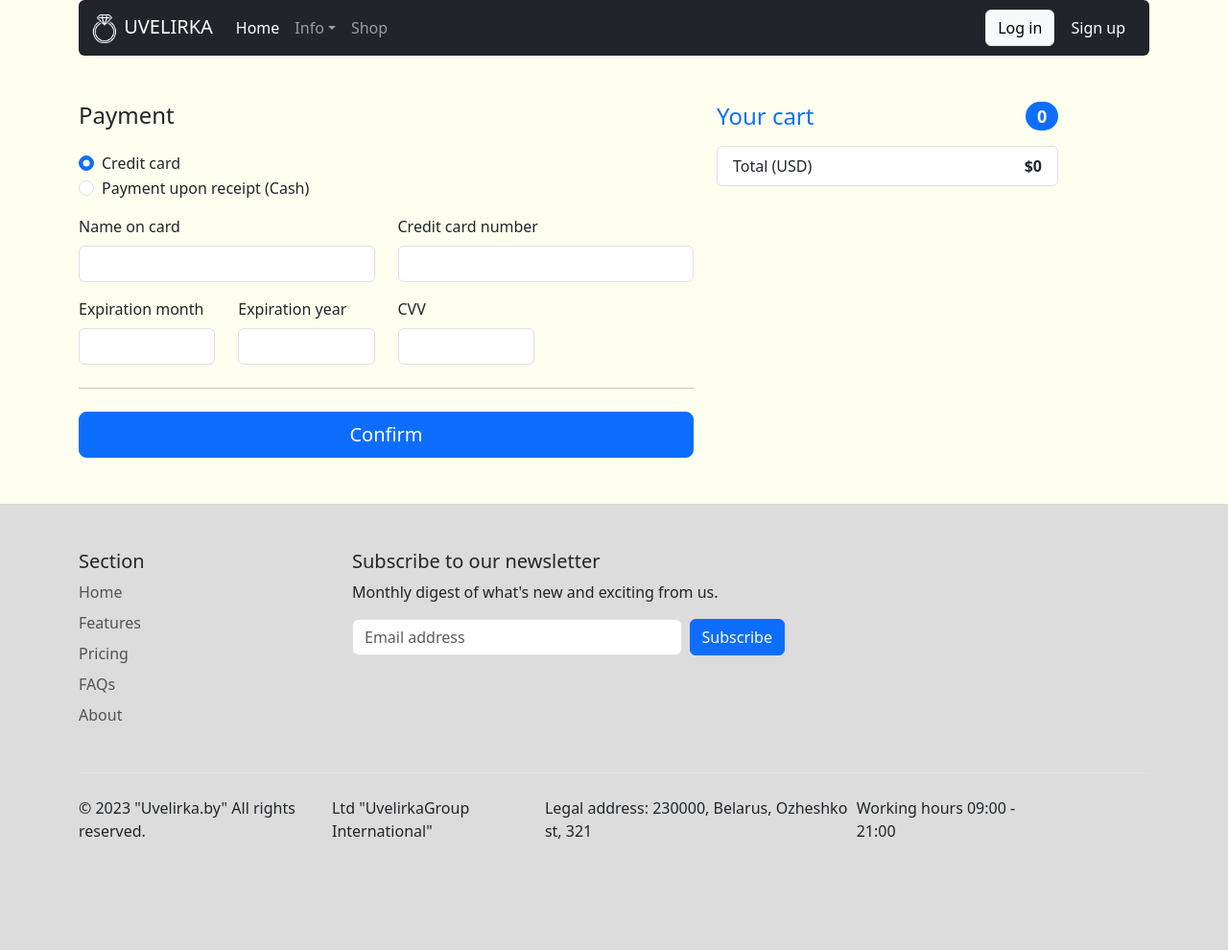
After one commit to MaksimPashkovsky/jewelry-pawnshop, a Flask app: template src/app/cart/templates/checkout.html in a window 1280 px wide. The commit adds this page. Shown: the whole page at 96% size. Run offline with Flask 3, Linux system fonts and the light colour scheme; the template is opened without the code that fills it, so the values that code supplies are empty.

Commit message:
account removed + checkout added

```diff
--- a/src/app/admin_views.py
+++ b/src/app/admin_views.py
@@ -10,7 +10,6 @@ def add_all_views(admin):
     admin.add_view(ArticleView(Article, session))
     admin.add_view(ModelView(ArticleType, session))
     admin.add_view(ModelView(History, session))
-    admin.add_view(ModelView(Account, session))
     admin.add_view(ModelView(Appraiser, session))
     admin.add_view(ModelView(Auction, session))
     admin.add_view(ModelView(Condition, session))
--- a/src/app/cart/static/js/confirm.js
+++ b/src/app/cart/static/js/confirm.js
@@ -1,8 +1,55 @@
-function confirm_purchase(balance, total_price, confirm_page_url, main_page_url) {
+function disable_card() {
+    var inputs = document.getElementsByClassName('form-control');
+    for (var i = 0; i < inputs.length; i++) {
+        inputs.item(i).disabled = true;
+    }
+}
 
-    if (Number(balance) < Number(total_price)) {
-        toastr.warning('Not enough money on account!');
-        return;
+function enable_card() {
+    var inputs = document.getElementsByClassName('form-control');
+    for (var i = 0; i < inputs.length; i++) {
+        inputs.item(i).disabled = false;
+    }
+}
+
+function confirm_purchase(confirm_page_url, main_page_url) {
+    toastr.options.positionClass = "toast-bottom-center";
+    toastr.options.timeOut = 3000;
+
+    if (document.getElementById('credit').checked) {
+
+        const card_number = document.getElementById('card-number');
+        card_number.style.borderColor = "black";
+        if (card_number.value.replace(/\d{16}/, "OK") !== "OK") {
+            card_number.style.borderColor = "red";
+            toastr.error('Invalid card number!')
+            return false;
+        }
+
+        const exp_month = document.getElementById('expiration-month')
+        const exp_year = document.getElementById('expiration-year')
+
+        exp_month.style.borderColor = "black";
+        exp_year.style.borderColor = "black";
+
+        if (exp_month.value.replace(/\d{2}/, "OK") !== "OK" || Number(exp_month.value) > 12 || Number(exp_month.value) < 1) {
+            exp_month.style.borderColor = "red";
+            toastr.error('Invalid month!')
+            return false;
+        }
+        if (exp_year.value.replace(/\d{2}/, "OK") !== "OK" || Number(exp_year.value) < 23) {
+            exp_year.style.borderColor = "red";
+            toastr.error('Invalid year!')
+            return false;
+        }
+
+        const cvv = document.getElementById('cvv');
+        cvv.style.borderColor = "black";
+        if (cvv.value.replace(/\d{3}/, "OK") !== "OK") {
+            cvv.style.borderColor = "red";
+            toastr.error('Invalid CVV!')
+            return false;
+        }
     }
 
     fetch(confirm_page_url, {
@@ -10,9 +57,10 @@ function confirm_purchase(balance, total_price, confirm_page_url, main_page_url)
     }).then(function (response) {
         if (response.ok) {
             toastr.success('Thank you!');
-            setTimeout(() => { window.location.replace(main_page_url) }, 1000);
-        }
-        else {
+            setTimeout(() => {
+                window.location.replace(main_page_url)
+            }, 1000);
+        } else {
             toastr.warning('Not enough products!')
         }
     });
--- /dev/null
+++ b/src/app/cart/templates/checkout.html
@@ -0,0 +1,84 @@
+{% extends 'base.html' %}
+
+{% block title %}
+    <title>Checkout</title>
+{% endblock %}
+
+{% block script %}
+    <script src="{{ url_for('cart.static', filename='js/confirm.js') }}"></script>
+{% endblock %}
+
+{% block main %}
+    <div class="container">
+        <div class="row">
+            <div class="col-md-7">
+
+                    <h4 class="mb-4">Payment</h4>
+                    <div class="my-3">
+                        <div class="form-check">
+                            <input id="credit" name="paymentMethod" type="radio" class="form-check-input" checked=""
+                                   required="" onclick="enable_card()">
+                            <label class="form-check-label" for="credit">Credit card</label>
+                        </div>
+                        <div class="form-check">
+                            <input id="cash" name="paymentMethod" type="radio" class="form-check-input" required=""
+                                   onclick="disable_card()">
+                            <label class="form-check-label" for="cash">Payment upon receipt (Cash)</label>
+                        </div>
+                    </div>
+                    <div class="row gy-3">
+                        <div class="col-md-6">
+                            <label for="cc-name" class="form-label">Name on card</label>
+                            <input type="text" class="form-control" id="cc-name">
+                        </div>
+
+                        <div class="col-md-6">
+                            <label for="card-number" class="form-label">Credit card number</label>
+                            <input type="text" class="form-control" id="card-number" maxlength="16">
+                        </div>
+
+                        <div class="col-md-3">
+                            <label for="expiration-month" class="form-label">Expiration month</label>
+                            <input type="text" class="form-control" id="expiration-month" maxlength="2">
+                        </div>
+
+                        <div class="col-md-3">
+                            <label for="expiration-year" class="form-label">Expiration year</label>
+                            <input type="text" class="form-control" id="expiration-year" maxlength="2">
+                        </div>
+
+                        <div class="col-md-3">
+                            <label for="cvv" class="form-label">CVV</label>
+                            <input type="text" class="form-control" id="cvv" maxlength="3">
+                        </div>
+                    </div>
+                    <hr class="my-4">
+                    <button class="w-100 btn btn-primary btn-lg mb-5"
+                    onclick="confirm_purchase('{{ url_for('cart.confirm') }}', '{{ url_for('main.main_page') }}')">
+                        Confirm</button>
+
+            </div>
+            <div class="col-md-5 col-lg-4 order-md-last">
+                <h4 class="d-flex justify-content-between align-items-center mb-3">
+                    <span class="text-primary">Your cart</span>
+                    <span class="badge bg-primary rounded-pill">{{ articles|length }}</span>
+                </h4>
+                <ul class="list-group mb-3">
+                    {% for article in articles %}
+                        <li class="list-group-item d-flex justify-content-between lh-sm">
+                            <div>
+                                <h6 class="my-0">{{ article.name }}</h6>
+                                <small class="text-body-secondary">{{ article.type.name }}</small>
+                            </div>
+                            <span class="text-body-secondary">${{ article.estimated_price }}</span>
+                        </li>
+                    {% endfor %}
+                    <li class="list-group-item d-flex justify-content-between">
+                        <span>Total (USD)</span>
+                        <strong>${{ articles|sum(attribute='estimated_price') }}</strong>
+                    </li>
+                </ul>
+            </div>
+        </div>
+    </div>
+{% endblock %}
--- a/src/app/catalog/templates/article.html
+++ b/src/app/catalog/templates/article.html
@@ -41,7 +41,7 @@
                         cart
                     </button>
                 {% else %}
-                    <button
+                    <button type="button" class="btn btn-warning mt-4"
                             onclick="toastr.error('Sign in your account first!')">
                         Add to cart
                     </button>
--- a/src/app/catalog/templates/catalog.html
+++ b/src/app/catalog/templates/catalog.html
@@ -174,7 +174,6 @@
             <div class="col-9">
                 <p class="text-end">
                     <b>Sort by</b>
-                    <button id="sort-button"></button>
                     <select name="sorting" id="sorting-options">
                         <option value="name-asc">↑ Name</option>
                         <option value="name-desc">↓ Name</option>
@@ -213,13 +212,9 @@
         </div>
         <nav aria-label="Page navigation example">
             <ul class="pagination justify-content-end">
-                <li class="page-item"><a class="page-link" href="#">Previous</a></li>
                 <li class="page-item active"><a class="page-link" href="#">1</a></li>
                 <li class="page-item"><a class="page-link" href="#">2</a></li>
                 <li class="page-item"><a class="page-link" href="#">3</a></li>
-                <li class="page-item disabled"><a class="page-link" href="#">...</a></li>
-                <li class="page-item"><a class="page-link" href="#">654</a></li>
-                <li class="page-item"><a class="page-link" href="#">Next</a></li>
             </ul>
         </nav>
     </div>
--- a/src/app/db_setup.py
+++ b/src/app/db_setup.py
@@ -1,4 +1,3 @@
-import os
 from sqlalchemy import create_engine
 from sqlalchemy.orm import sessionmaker, scoped_session, DeclarativeBase
 from config import DatabaseConfig
--- a/src/app/templates/base.html
+++ b/src/app/templates/base.html
@@ -56,7 +56,7 @@
                         {% if current_user.is_authenticated %}
                             <a href="{{ url_for('profile.profile_page') }}" class="text">
                                 <button type="button"
-                                        class="btn btn-light border">{{ current_user.login }}(${{ current_user.account.balance }})
+                                        class="btn btn-light border">{{ current_user.login }}
                                 </button>
                             </a>
                             <a href="{{ url_for('cart.cart_page') }}" class="text">
```
Also changed, not shown: src/app/cart/templates/cart.html (+5 -5 lines), src/app/cart/views.py (+7 -8 lines), src/app/main/views.py (+2 -5 lines), src/app/models.py (+1 -22 lines), src/app/profile/static/js/save_profile_info.js (+0 -63 lines), src/app/profile/templates/profile.html (+0 -56 lines), src/app/profile/views.py (+1 -7 lines), src/tests/__init__.py (deleted).
